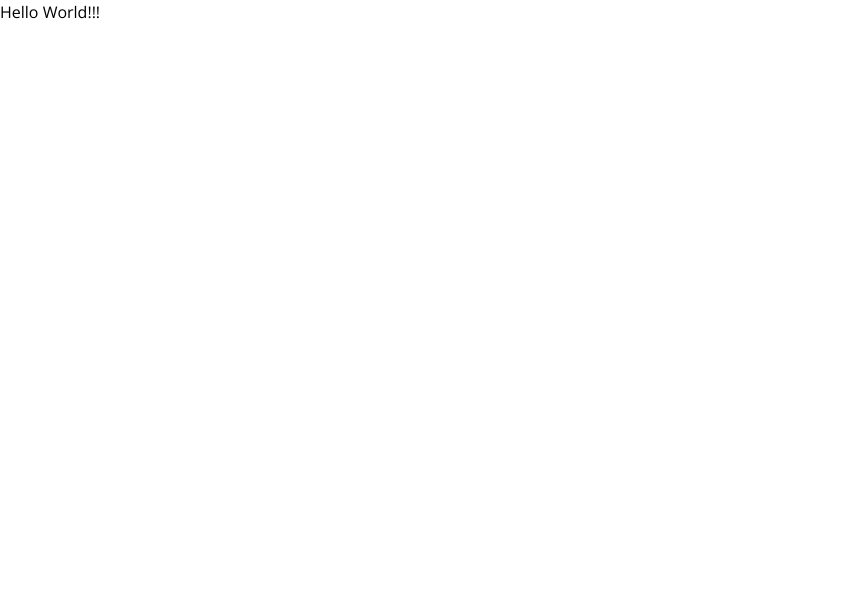
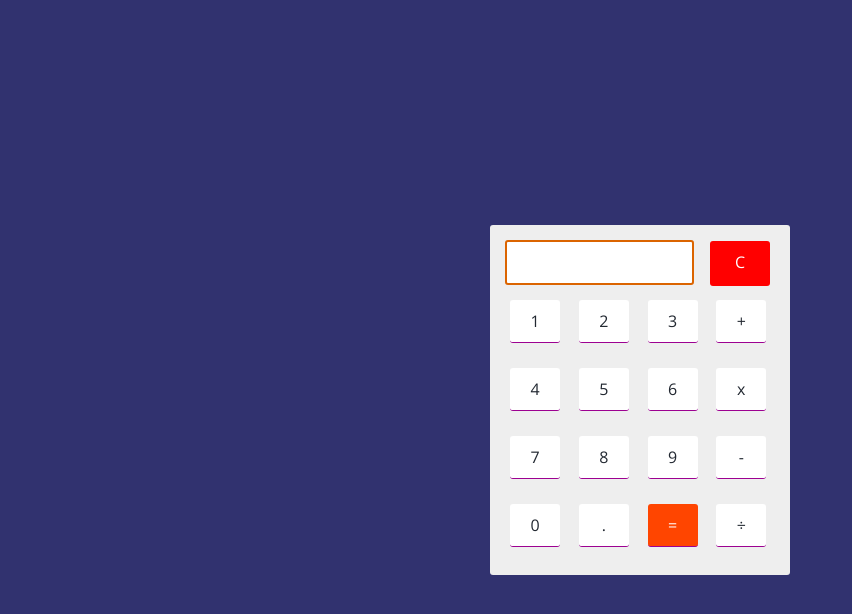
Before and after one commit to Rishil96/javascript-intermediate-projects, a plain HTML site: page index.html in a window 1280 px wide. Shown: the whole page, without its empty margins (0-852 px from the left). Drawn offline with nearby package versions, Linux system fonts and the light colour scheme.

Commit message:
Add : Markup and styling for Calculator app

```diff
--- a/index.html
+++ b/index.html
@@ -11,7 +11,35 @@
     <link rel="stylesheet" href="styles.css" />
   </head>
   <body>
-    <p>Hello World!!!</p>
+
+    <section>
+      <div class="container box">
+        <div class="calc">
+          <div class="result">
+            <p></p>
+          </div>
+          <div class="clear">C</div>
+            <ul class="number-div keys">
+              <li>1</li>
+              <li>2</li>
+              <li>3</li>
+              <li>+</li>
+              <li>4</li>
+              <li>5</li>
+              <li>6</li>
+              <li>x</li>
+              <li>7</li>
+              <li>8</li>
+              <li>9</li>
+              <li>-</li>
+              <li>0</li>
+              <li>.</li>
+              <li class="equals">=</li>
+              <li>÷</li>
+            </ul>
+        </div>
+      </div>
+    </section>
 
     <script src="script.js"></script>
   </body>
--- a/styles.css
+++ b/styles.css
@@ -23,6 +23,7 @@ html {
 
 body {
   font-family: "Open Sans", sans-serif;
+  background-color: var(--blue);
 }
 
 p {
@@ -39,3 +40,80 @@ img {
   margin: 0 auto;
   padding: 0 20px;
 }
+
+/* Start Here */
+.box {
+  height: 100vh;
+  display: flex;
+  justify-content: center;
+  align-items: center;
+}
+
+.calc {
+  width: 30rem;
+  height: 35rem;
+  margin: 0 auto;
+  background-color: var(--grey);
+  padding: 1.5rem;
+  border-radius: 3px;
+  position: relative;
+}
+
+.result {
+  color: var(--dark-grey);
+  background-color: white;
+  height: 4.5rem;
+  width: 70%;
+  border-radius: 3px;
+  margin-bottom: 5px;
+  border: 2px solid var(--color-sec);
+  padding: 1rem;
+  overflow: hidden;
+}
+
+.clear {
+  width: 20%;
+  height: 4.5rem;
+  background-color: red;
+  padding: 1rem;
+  position: absolute;
+  right: 2rem;
+  top: 1.6rem;
+  border-radius: 3px;
+  color: var(--white);
+  cursor: pointer;
+  text-align: center;
+  font-size: 1.6rem;
+}
+
+.keys {
+  display: grid;
+  grid-template-columns: repeat(4, 1fr);
+  row-gap: 5px;
+  column-gap: 5px;
+  font-size: 1.6rem;
+}
+
+.keys li {
+  list-style: none;
+  width: 5rem;
+  background-color: var(--white);
+  margin: 1rem 0.5rem;
+  padding: 1rem;
+  border-bottom: 1px solid var(--color-primary);
+  border-radius: 3px;
+  color: var(--dark-grey);
+  text-align: center;
+  cursor: pointer;
+  transition: all 0.1s;
+}
+
+.keys li:hover {
+  background-color: var(--color-primary);
+  columns: var(--white);
+}
+
+.keys .equals {
+  background-color: orangered;
+  color: var(--white);;
+}
```
